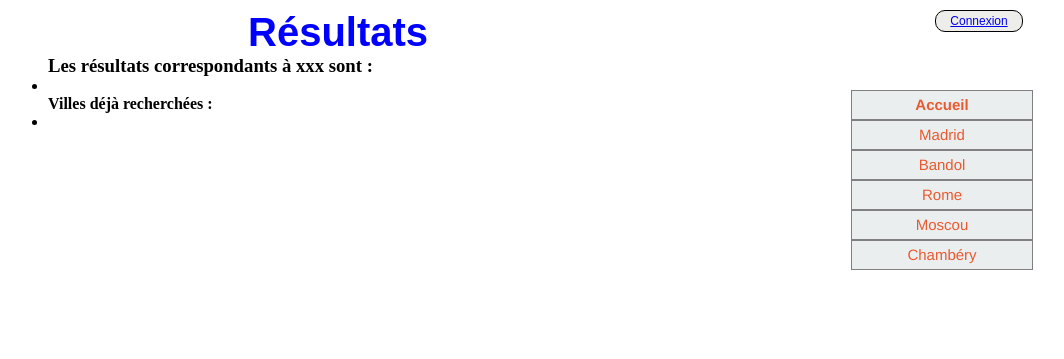
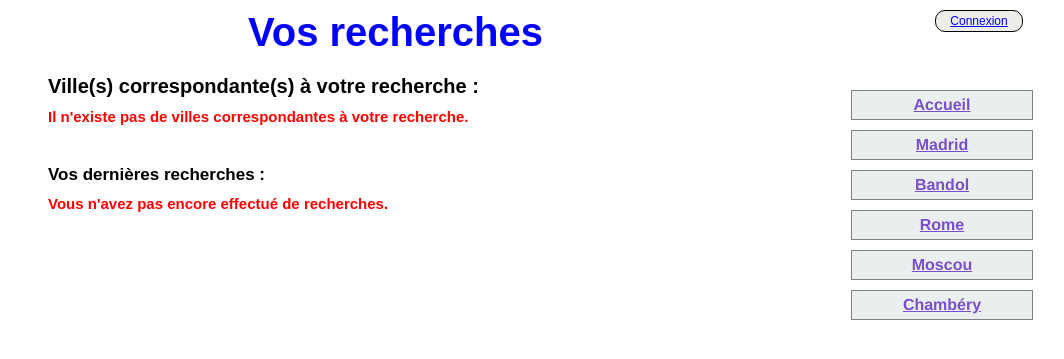
Before and after one commit to anthyllide/minisite_villes, a PHP site: page /search.php in a window 1280 px wide. Shown: the top 359 px of the page, without its empty margins (97-1161 px from the left). Run offline with PHP 8.4, Linux system fonts and the light colour scheme; data comes from the database, SQL or seed files in the repository.

Commit message:
creation search.php et modif css

```diff
--- a/css/style.css
+++ b/css/style.css
@@ -70,7 +70,7 @@
 text-decoration : underline;
 }
 
-menu ul li a:hover, #acces_admin ul li a:hover, #menu_liste ul li a:hover,  #valider:hover , #connexion a:hover {
+menu ul li a:hover, #acces_admin ul li a:hover, #menu_liste ul li a:hover,  #valider:hover , #connexion a:hover, .list_search li a:hover {
 color : orange;
 }
 
@@ -146,6 +146,7 @@
 height : 28px;
 color : grey;
 border : solid black 1px;
+padding-left : 5px;
 }
 
 #search_form input#search_submit {
@@ -158,4 +159,38 @@
 
 #search_form input#search_submit:hover {
 cursor : pointer;
+border : solid grey 1px;
 }
+
+.error {
+font-family : Arial;
+font-size : 15px;
+color : red;
+font-weight : bold;
+}
+
+#result {
+margin: 20px 0 10px 0;
+font-family : Arial;
+font-size : 20px;
+}
+
+#last_searches {
+margin: 40px 0 10px 0;
+font-family : Arial;
+font-size : 17px;
+}
+
+.list_search li{
+margin: 0 0 10px 20px;
+list-style-type : hiragana;
+color : #7950ca;
+}
+
+.list_search li a {
+color : #7950ca;
+font-size : helvetica;
+font-weight : bold;
+font-size : 16px;
+text-decoration : underline;
+}
--- a/search.php
+++ b/search.php
@@ -1,6 +1,191 @@
 <?php
 session_start();
 require_once ('include/inc_connexion.php');
+
+if (isset ($_POST['search_submit']))
+{
+$search_ville = strip_tags($_POST['search']);
+
+	if (empty ($search_ville))
+	{
+	$message_error = 'Veuillez entrer le nom d\'une ville SVP.';
+	}
+	else
+	{
+		//  Utilisateurs connectés
+		if (isset($_SESSION['user_login']))
+		{
+		$userLogin = $_SESSION['user_login'];
+
+		//recuperation du user_id de l'utilisateur dans la table user
+		$rep2 = $bdd -> prepare ('SELECT user_id FROM user WHERE user_login=?');
+		$rep2 -> execute (array($userLogin));
+		$row2 = $rep2 -> fetch();
+
+		$userID = $row2['user_id'];
+
+		$rep2 -> closeCursor();
+
+		// requete recherche de la ville ds tables villes
+		$rep = $bdd -> prepare ('SELECT id, villes_nom FROM villes WHERE villes_nom LIKE ?') or die (print_r($bdd->errorInfo()));
+		$rep -> execute (array('%'.$search_ville.'%'));
+
+		$nb_rows = $rep -> rowCount(); //méthode qui compte le nb de lignes
+
+			if ($nb_rows > 0)
+			{
+				while ($row = $rep -> fetch())
+				{
+				$search_result [$row['id']] = $row ['villes_nom'];
+
+				}
+
+			$rep -> closeCursor();
+
+			// boucle foreach pour récuper les ville_id
+
+			foreach ($search_result as $key => $value)
+			{
+			$resultID = $key;
+
+			$regist = $bdd -> prepare ('INSERT INTO user_search (userID, resultID) VALUES (:userID, :resultID)');
+			$regist -> execute (array(
+									'userID' => $userID,
+									'resultID' => $resultID
+									));
+			}
+
+			$regist -> closeCursor();
+
+			}
+
+			//affichage de l'historique de recherche
+			$history = $bdd -> prepare ('
+			SELECT v.villes_nom ville, s.resultID resultID
+			FROM villes v
+			INNER JOIN user_search s
+			ON s.resultID = v.id
+			WHERE s.userID = ?
+			GROUP BY ville
+			ORDER BY ville
+			') or die(print_r($bdd->errorInfo()));
+
+			$history -> execute (array($userID));
+
+				while ($history_row = $history -> fetch())
+				{
+				$result_history [$history_row['resultID']] = $history_row['ville'];
+				}
+
+			$history -> closeCursor();
+		}
+		else
+		{
+			if (!isset ($_COOKIE['userID']))
+			{
+			$userID = uniqid();
+
+			setcookie('userID', $userID, time()+ 7776000);
+
+		// requete recherche de la ville ds tables villes
+		$rep = $bdd -> prepare ('SELECT id, villes_nom FROM villes WHERE villes_nom LIKE ?') or die (print_r($bdd->errorInfo()));
+		$rep -> execute (array('%'.$search_ville.'%'));
+
+		$nb_rows = $rep -> rowCount(); //méthode qui compte le nb de lignes
+
+				if ($nb_rows > 0)
+				{
+					while ($row = $rep -> fetch())
+					{
+					$search_result [$row['id']] = $row ['villes_nom'];
+
+					}
+
+				$rep -> closeCursor();
+
+				// boucle foreach pour récuper les ville_id
+
+			foreach ($search_result as $key => $value)
+			{
+			$resultID = $key;
+
+			$regist = $bdd -> prepare ('INSERT INTO user_search (userID, resultID) VALUES (:userID, :resultID)');
+			$regist -> execute (array(
+									'userID' => $userID,
+									'resultID' => $resultID
+									));
+			}
+
+			$regist -> closeCursor();
+
+				}
+			}
+			else
+			{
+
+			$userID = $_COOKIE ['userID'];
+
+
+			// requete recherche de la ville ds tables villes
+		$rep = $bdd -> prepare ('SELECT id, villes_nom FROM villes WHERE villes_nom LIKE ?') or die (print_r($bdd->errorInfo()));
+		$rep -> execute (array('%'.$search_ville.'%'));
+
+		$nb_rows = $rep -> rowCount(); //méthode qui compte le nb de lignes
+
+			if ($nb_rows > 0)
+			{
+				while ($row = $rep -> fetch())
+				{
+				$search_result [$row['id']] = $row ['villes_nom'];
+
+				}
+
+			$rep -> closeCursor();
+
+			// boucle foreach pour récuper les ville_id
+
+			foreach ($search_result as $key => $value)
+			{
+			$resultID = $key;
+
+			$regist = $bdd -> prepare ('INSERT INTO user_search (userID, resultID) VALUES (:userID, :resultID)');
+			$regist -> execute (array(
+									'userID' => $userID,
+									'resultID' => $resultID
+									));
+			}
+
+			$regist -> closeCursor();
+
+			}
+			}
+
+			//affichage de l'historique de recherche
+			$history = $bdd -> prepare ('
+			SELECT v.villes_nom ville, s.resultID resultID
+			FROM villes v
+			INNER JOIN user_search s
+			ON s.resultID = v.id
+			WHERE s.userID = ?
+			GROUP BY ville
+			ORDER BY ville
+			') or die(print_r($bdd->errorInfo()));
+
+			$history -> execute (array($userID));
+
+				while ($history_row = $history -> fetch())
+				{
+				$result_history [$history_row['resultID']] = $history_row['ville'];
+				}
+
+			$history -> closeCursor();
+
+		}
+
+	}
+
+}
+
 ?>
 <!DOCTYPE html>
 <html lang="fr">
@@ -11,20 +196,72 @@
 </head>
 <body>
 <div id="wrapper">
+
 <div id="titre_site">
-<h1>Résultats</h1>
+<h1>Vos recherches</h1>
 </div>
-<h3>Les résultats correspondants à xxx sont :</h3>
-<ul>
-<li><!-- liste des ville avec lien vers la page ville -->
+
+<?php
+if (isset ($message_error))
+{
+?>
+<p class="error"><?php echo $message_error; ?></p>
+<?php
+}
+else
+{
+?>
+<h3 id="result">Ville(s) correspondante(s) à votre recherche :</h3>
+	<ul class="list_search">
+<?php
+if (isset($search_result))
+{
+	foreach ($search_result as $key => $value)
+	{
+	?>
+	<li><a href="ville.php?key=<?php echo $key; ?>"><?php echo $value; ?></a></li>
+	<?php
+	}
+	?>
+	</ul>
+<?php
+}
+else
+{
+?>
+<p class="error"><?php echo 'Il n\'existe pas de villes correspondantes à votre recherche.'; ?></p>
+<?php
+}
+?>
+<h4 id="last_searches">Vos dernières recherches :</h4>
+<ul class="list_search">
+<?php
+if (isset($result_history))
+{
+	foreach ($result_history as $key => $value)
+	{
+	?>
+	<li><a href="ville.php?key=<?php echo $key;?>"><?php echo $value; ?></a></li>
+	<?php
+	};
+?>
 </ul>
-<h4>Villes déjà recherchées :</h4>
-<ul>
-<li>
-</ul>
+<?php
+}
+else
+{
+?>
+<p class="error"><?php echo 'Vous n\'avez pas encore effectué de recherches.'; ?></p>
+<?php
+}
+}
+?>
+
+
 <menu>
 <?php require_once ('include/inc_menu.php'); ?>
 </menu>
+
 </div>
 </body>
 </html>
```
